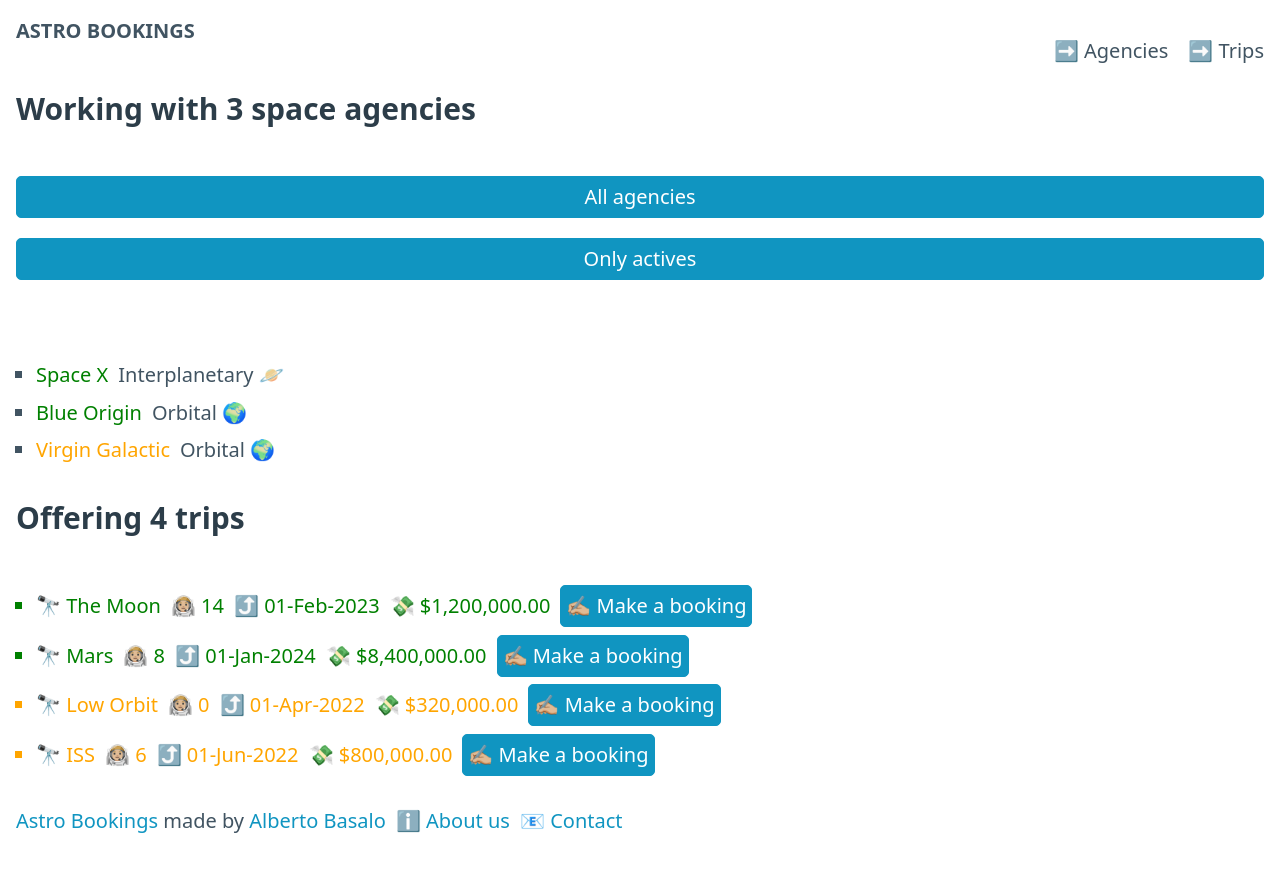
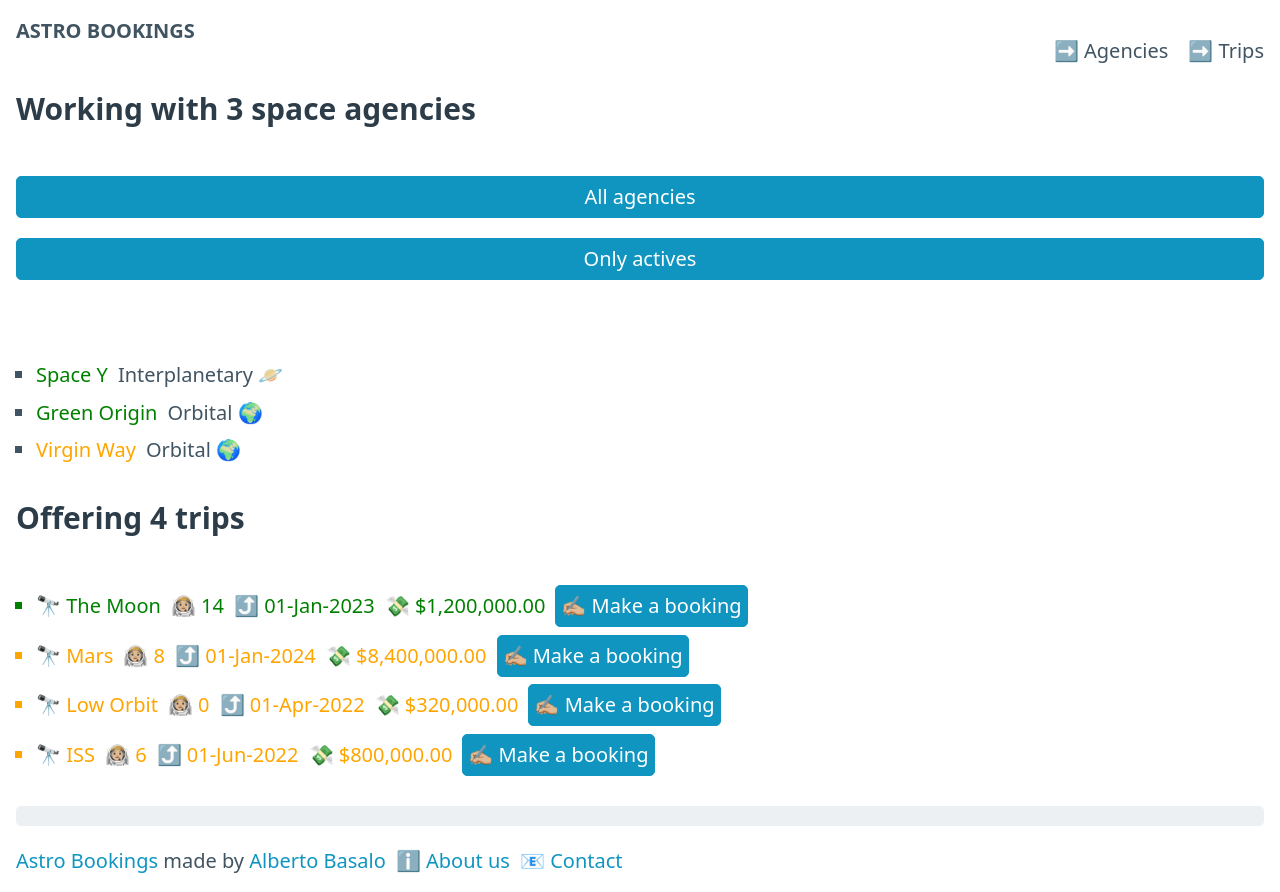
Before and after one commit to TrainingITCourses/altia-angular_intro-noviembre, an Angular app: page / in a window 1280 px wide. Before the commit the page ends 852 px from the top, so only its background shows below. Built offline with nearby package versions, Linux system fonts and the light colour scheme; data requests are answered from the project's data file.

Commit message:
feat: home api

```diff
--- a/src/app/core/core.module.ts
+++ b/src/app/core/core.module.ts
@@ -1,4 +1,5 @@
 import { CommonModule } from "@angular/common";
+import { HttpClientModule } from "@angular/common/http";
 import { NgModule } from "@angular/core";
 import { RouterModule } from "@angular/router";
 import { FooterComponent } from "./footer.component";
@@ -6,7 +7,7 @@
 
 @NgModule({
   declarations: [HeaderComponent, FooterComponent],
-  imports: [CommonModule, RouterModule],
+  imports: [CommonModule, RouterModule, HttpClientModule],
   exports: [HeaderComponent, FooterComponent],
 })
 export class CoreModule {}
--- /dev/null
+++ b/src/app/core/services/api.service.ts
@@ -0,0 +1,23 @@
+import { HttpClient } from "@angular/common/http";
+import { Injectable } from "@angular/core";
+import { Observable } from "rxjs";
+import { environment } from "src/environments/environment";
+import { Agency } from "../models/agency.interface";
+import { Trip } from "../models/trip.interface";
+
+@Injectable({
+  providedIn: "root",
+})
+export class ApiService {
+  private apiUrl = environment.apiUrl;
+
+  constructor(private http: HttpClient) {}
+
+  getAgencies$(): Observable<Agency[]> {
+    return this.http.get<Agency[]>(`${this.apiUrl}/agencies`);
+  }
+
+  getTrips$(): Observable<Trip[]> {
+    return this.http.get<Trip[]>(`${this.apiUrl}/trips`);
+  }
+}
--- a/src/app/home/agencies.component.ts
+++ b/src/app/home/agencies.component.ts
@@ -1,5 +1,6 @@
 import { Component, OnInit } from "@angular/core";
 import { Agency } from "../core/models/agency.interface";
+import { ApiService } from "../core/services/api.service";
 
 @Component({
   selector: "app-agencies",
@@ -30,17 +31,20 @@
 })
 export class AgenciesComponent implements OnInit {
   agencies: Partial<Agency>[] = [];
-  agenciesRaw: Agency[] = [
-    { name: "Space X", range: "Interplanetary", status: "Active" },
-    { name: "Blue Origin", range: "Orbital", status: "Active" },
-    { name: "Virgin Galactic", range: "Orbital", status: "Pending" },
-  ];
-  constructor() {
+  agenciesRaw: Agency[] = [];
+
+  constructor(private api: ApiService) {
     this.loadAgencies();
   }
 
   loadAgencies() {
-    this.agencies = this.agenciesRaw;
+    console.log("Loading agencies...");
+    this.api.getAgencies$().subscribe((agencies) => {
+      this.agenciesRaw = agencies;
+      this.agencies = agencies;
+      console.log("1️⃣ antes en el espacio agencies: " + this.agencies.length);
+    });
+    console.log("0️⃣ antes en el tiempo agencies: " + this.agencies.length);
   }
   loadFilteredAgencies() {
     this.agencies = this.agenciesRaw.filter((a) => a.status === "Active");
--- a/src/app/home/trips.component.ts
+++ b/src/app/home/trips.component.ts
@@ -1,5 +1,6 @@
 import { Component, OnInit } from "@angular/core";
 import { Trip } from "../core/models/trip.interface";
+import { ApiService } from "../core/services/api.service";
 
 @Component({
   selector: "app-trips",
@@ -18,6 +19,7 @@
         </li>
       </ng-container>
     </ul>
+    <pre> {{ errorMessage }} </pre>
   `,
   styles: [
     `
@@ -31,69 +33,27 @@
   ],
 })
 export class TripsComponent implements OnInit {
-  trips: Trip[] = [
-    {
-      id: "space-y-moon-1",
-      agencyId: "space-y",
-      agencyTripCode: "moon",
-      destination: "The Moon",
-      places: 14,
-      startDate: "2023-02-01",
-      endDate: "2023-03-01",
-      flightPrice: 1200000,
-      stayingNightPrice: 10000,
-      kind: "WithStay",
-      status: "Confirmed",
-      extraLuggagePricePerKilo: 2000,
-      premiumFoodPrice: 0,
-    },
-    {
-      id: "space-y-mars-2",
-      agencyId: "space-y",
-      agencyTripCode: "mars",
-      destination: "Mars",
-      places: 8,
-      startDate: "2024-01-01",
-      endDate: "2024-05-01",
-      flightPrice: 8400000,
-      stayingNightPrice: 10000,
-      kind: "WithStay",
-      status: "Confirmed",
-      extraLuggagePricePerKilo: 50000,
-      premiumFoodPrice: 0,
-    },
-    {
-      id: "green-origin-low-orbit-3",
-      agencyId: "green-origin",
-      agencyTripCode: "low-orbit",
-      destination: "Low Orbit",
-      places: 0,
-      startDate: "2022-04-01",
-      endDate: "2022-04-01",
-      flightPrice: 320000,
-      stayingNightPrice: 0,
-      kind: "TripOnly",
-      status: "Waiting",
-      extraLuggagePricePerKilo: 0,
-      premiumFoodPrice: 1000,
-    },
-    {
-      id: "green-origin-iss-4",
-      agencyId: "green-origin",
-      agencyTripCode: "iss",
-      destination: "ISS",
-      places: 6,
-      startDate: "2022-06-01",
-      endDate: "2022-06-01",
-      flightPrice: 800000,
-      stayingNightPrice: 0,
-      kind: "TripOnly",
-      status: "Waiting",
-      extraLuggagePricePerKilo: 0,
-      premiumFoodPrice: 1000,
-    },
-  ];
-  constructor() {}
+  trips: Trip[] = [];
+  errorMessage = "";
+
+  constructor(private api: ApiService) {
+    this.loadTrips();
+  }
+
+  loadTrips() {
+    // this.api.getTrips$().subscribe((trips) => {
+    //   this.trips = trips;
+    // });
+    // this.api.getTrips$().subscribe((trips) => (this.trips = trips));
+    // this.api.getTrips$().subscribe(
+    //   (trips) => (this.trips = trips),
+    //   (error) => (this.errorMessage = error.message)
+    // );
+    this.api.getTrips$().subscribe({
+      next: (trips) => (this.trips = trips),
+      error: (error) => (this.errorMessage = error.message),
+    });
+  }
 
   ngOnInit(): void {}
 }
--- a/src/environments/environment.prod.ts
+++ b/src/environments/environment.prod.ts
@@ -1,3 +1,4 @@
 export const environment = {
-  production: true
+  production: true,
+  apiUrl: "http://localhost:3000",
 };
--- a/src/environments/environment.ts
+++ b/src/environments/environment.ts
@@ -3,7 +3,8 @@
 // The list of file replacements can be found in `angular.json`.
 
 export const environment = {
-  production: false
+  production: false,
+  apiUrl: "http://localhost:3000",
 };
 
 /*
```
